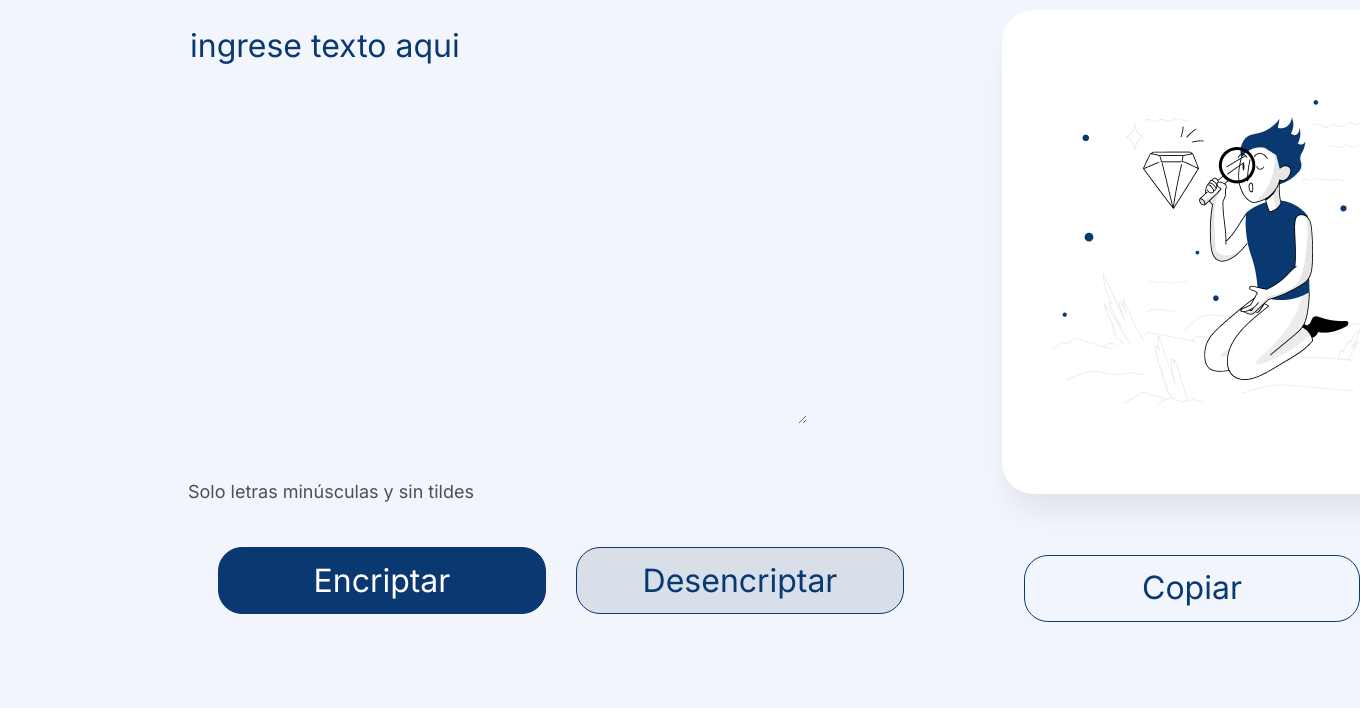
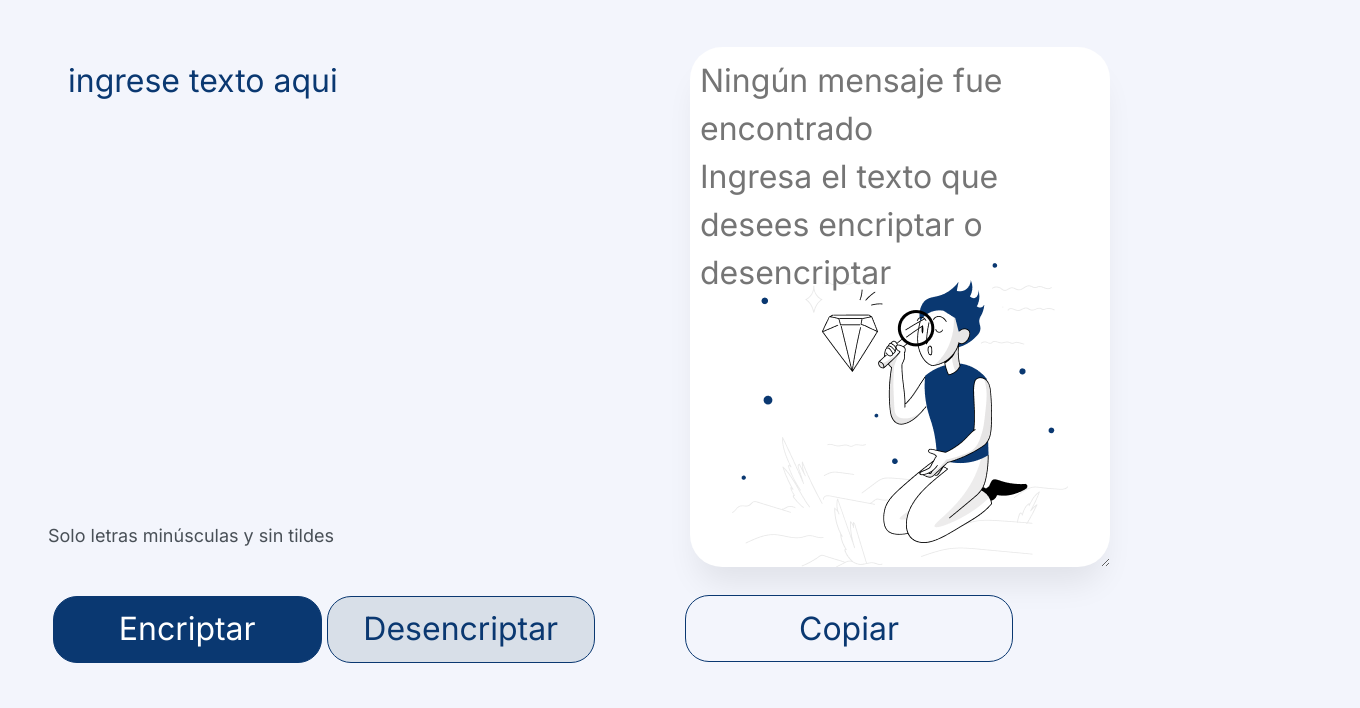
Before and after one commit to RodrWll/TextEncrypter, a plain HTML site: page index.html in a window 1280 px wide. Shown: the part 92-800 px from the top of the page, 1360 px wide, since content can reach past the window. Drawn offline with Linux system fonts and the light colour scheme.

Commit message:
La página ya se adapta a cualquier pantalla.

```diff
--- a/index.html
+++ b/index.html
@@ -27,7 +27,7 @@
         </section>
 
         <section>
-            <textarea class="mensaje" cols="20" rows="10"></textarea>
+            <textarea class="mensaje" cols="20" rows="10" placeholder="Ningún mensaje fue encontrado &#10;Ingresa el texto que desees encriptar o desencriptar"></textarea>
             <div>
                 <button class="copiar" onclick="copy()">
                     Copiar
--- a/script.js
+++ b/script.js
@@ -9,14 +9,10 @@ const mensaje = document.querySelector(".mensaje");
 // La letra "a" es convertida para "ai"
 // La letra "o" es convertida para "ober"
 // La letra "u" es convertida para "ufat"
+
 function btnEncrypt()
 {
-
-    if(textArea.value == "")
-    {
-        mensaje.value = "No hay nada que encriptar"
-        mensaje.style.color = "Red"
-    }else
+    if(textArea.value != "")
     {
     const textEncrypted = encrypter(textArea.value);
     mensaje.value = textEncrypted;
@@ -26,10 +22,7 @@ function btnEncrypt()
 }
 function btnDecrypt()
 {
-    if(textArea.value == "")
-    {
-        mensaje.value = "No hay nada que desencriptar"
-    }else
+    if(textArea.value != "")
     {
     const textDecrypted = decrypter(textArea.value);
     mensaje.value = textDecrypted;
--- a/style.css
+++ b/style.css
@@ -4,63 +4,79 @@
     font-weight: 400;
     font-size: 32px;
     line-height: 150%;
+    padding: 0px;
+}
+header{
+    display: inline-block;
 }
 .logo{
-    padding-top: 10px;
-    padding-left: 10px;
-    width: 10%;
+    padding: 10px;
     transition: 5ms;
 }
 .logo:hover{
-    width: 10.3%;
+    width: 112.5%;
 }
 
 main{
     display: flex;
-    margin-bottom: 10px;
-    margin-left: 180px;
+    flex-wrap: wrap;
 }
+section{
+    flex: 1;
+    min-width: 250px;
+    padding: 20px;
+    margin: 20px;
+    margin-bottom: 0px;
+    color: #0A3871;
+}
+
+.informacion{
+    color: #495057;
+    font-size: 18px;
+}
+
 .text-area{
-    height: 400px;
+    height: 390px;
+    max-width: 800px;
+    min-width: 300px;
     border: none;
     color: #0A3871;
-    margin-top: 30px;
-    padding: 2px;
+    margin: 10px;
+    padding: 10px;
     text-transform: lowercase;
 }
-::placeholder{
+.text-area::placeholder{
     color: #0A3871;
 }
 .text-area:focus{
     outline: none;
 }
+
 .mensaje{
     background: white;
     background-image: url(Muñeco.png);
     background-repeat: no-repeat;
-    background-position: center;
+    background-position: bottom;
+    color: #0A3871;
+    line-height: 1.5;
     border: none;
     border-radius: 32px;
-    color: #0A3871;
+    height: 500px;
+    width: 400px;
+    box-shadow: 0px 24px 32px -8px rgba(0, 0, 0, 0.08);
+    margin: 10px;
+    padding: 10px;
+}
 
-
-    /* shadow */
-    box-shadow: 0px 24px 32px -8px rgba(0, 0, 0, 0.08);
-    margin-left: 98px;
-    margin-top: 20px;
-    padding-left: 20px;
-    position: fixed;
-}
 .mensaje:focus{
     outline: none;
 }
 .botones{
     display: flex;
     margin-top: 18px;
-    /*flex-direction: row;*/
 }
 .botones button:hover{
-    font-size: 1.1rem;
+    font-size: 1.1em;
 }
 .btn-encriptar{
     background-color: #0A3871;
@@ -68,9 +84,9 @@ main{
     border-radius: 24px;
     color: white;
     cursor: pointer;
-    margin-left: 30px;
+    height: 67px;
+    margin: 5px;
     width: 328px;
-    height: 67px;
 }
 .btn-desencriptar{
     border: 1px solid #0A3871;
@@ -78,7 +94,8 @@ main{
     color: #0A3871;
     cursor: pointer;
     height: 67px;
-    margin-left: 30px;
+    margin: 5px;
+    margin-left: 0px;
     width: 328px;
     background: #D8DFE8;
 }
@@ -88,15 +105,29 @@ main{
     color: #0A3871;
     cursor: pointer;
     height: 67px;
-    margin-left: 120px;
-    width: 336px;
-    margin-top: 565px;
-    position: absolute;
+    margin: 5px;
+    width: 328px;
+
 }
 .copiar:hover{
     font-size: 1.1rem;
 }
-.informacion{
-    color: #495057;
-    font-size: 18px;
+@media screen and (max-width:750px) {
+    main{
+    flex-direction: column;
+    }
+    section{
+        width: 300px;
+    }
+    .botones{
+        flex-direction: column;
+    }
+    .text-area{
+        height: 350px;
+        max-width: 250px;
+    }
+
+    .mensaje{
+        width: 300px;
+    }
 }
```
